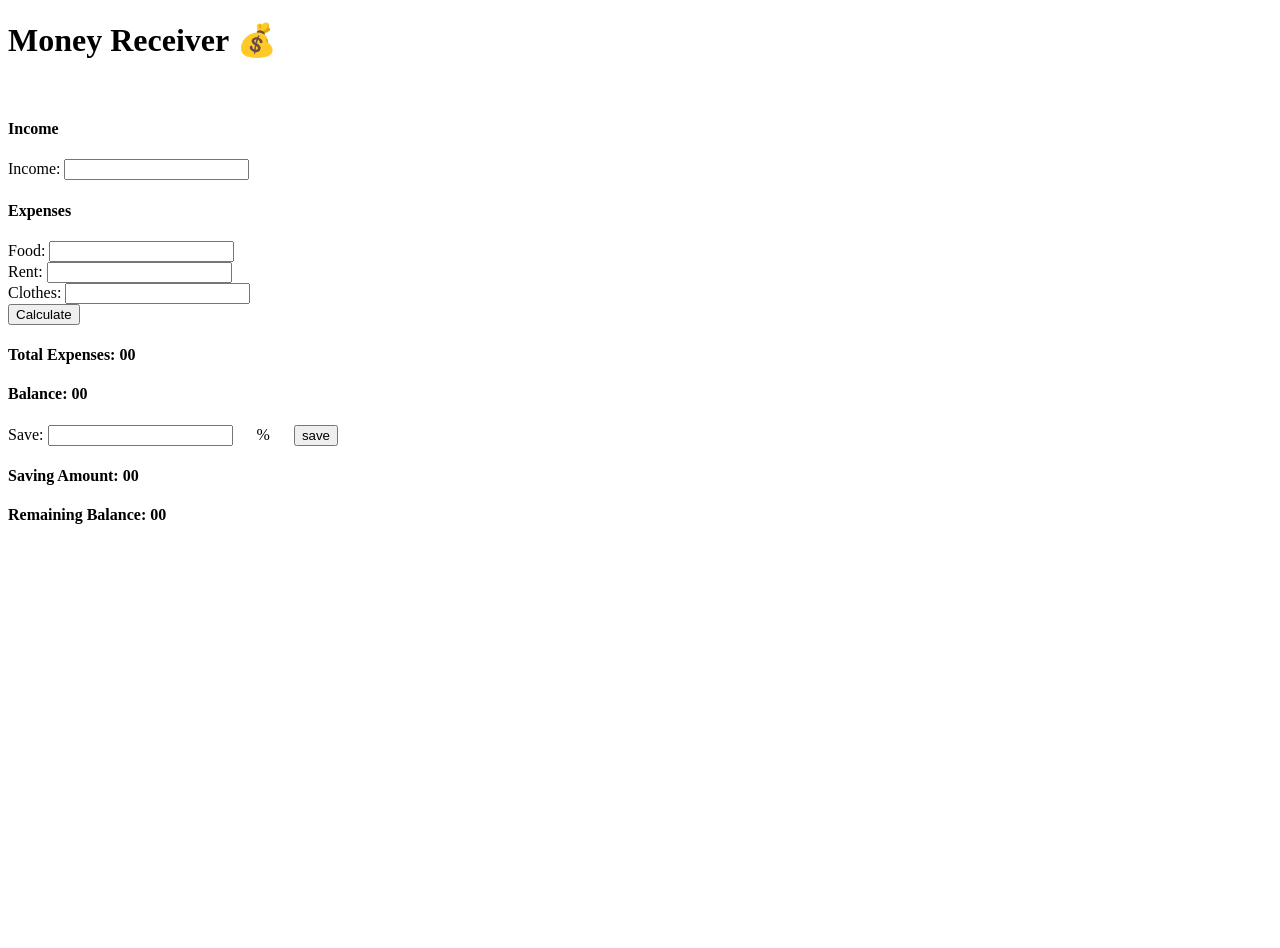
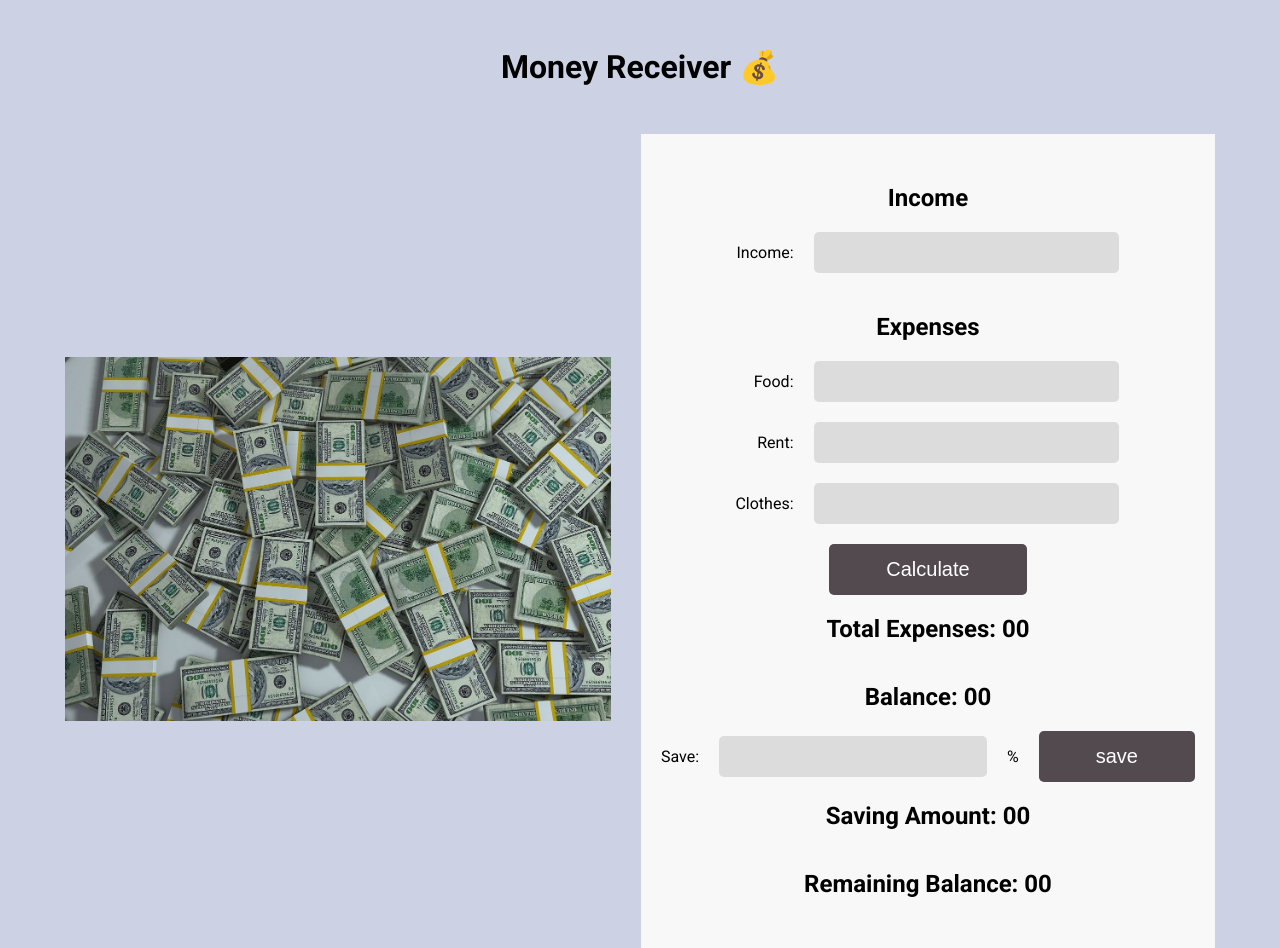
Before and after one commit to Kutubuddin1/money-master, a plain HTML site: page index.html in a window 1280 px wide. Before the commit the page ends 800 px from the top, so only its background shows below. Drawn offline with Linux system fonts and the light colour scheme.

Commit message:
css file added

```diff
--- a/index.html
+++ b/index.html
@@ -6,7 +6,7 @@
     <meta http-equiv="X-UA-Compatible" content="IE=edge" />
     <meta name="viewport" content="width=device-width, initial-scale=1.0" />
     <title> Money Receiver 💰</title>
-    <link rel="stylesheet" href="" />
+    <link rel="stylesheet" href="style.css" />
 </head>
 
 <body>
@@ -15,7 +15,7 @@
     </header>
     <main>
         <div class="img">
-            <img src="" alt="" />
+            <img src="images/pic.jpg" alt="" />
         </div>
         <div class="calculation-column">
             <h4>Income</h4>
--- /dev/null
+++ b/style.css
@@ -0,0 +1,104 @@
+/* font import  */
+@import url("https://fonts.googleapis.com/css2?family=Roboto:wght@400;700&display=swap");
+/* global style  */
+* {
+  margin: 0;
+  padding: 0;
+  box-sizing: border-box;
+}
+body {
+  width: 100%;
+  font-family: "Roboto", sans-serif;
+  background-color: #CCD1E4;
+}
+input:focus {
+  outline: none;
+}
+h4 {
+  font-size: 22px;
+}
+button {
+  color: #fff;
+  background-color: #524A4E;
+  padding: 14px 57px;
+  font-size: 20px;
+  border: none;
+  cursor: pointer;
+  border-radius: 5px;
+}
+/* header and heading style.. */
+header h1 {
+  text-align: center;
+  margin: 48px 0;
+}
+label {
+  padding-right: 20px;
+}
+input {
+  background-color: rgb(220, 220, 220);
+  padding: 10px 18px;
+  border: none;
+  border-radius: 5px;
+  text-align: center;
+  font-size: 18px;
+}
+
+/* main style..  */
+main {
+  width: 100%;
+  padding: 0 65px;
+  display: grid;
+  grid-template-columns: repeat(2, 1fr);
+  gap: 30px;
+  align-items: center;
+
+}
+
+main .img img {
+  width: 100%;
+}
+main .calculation-column {
+  text-align: center;
+  background-color: rgb(248, 248, 248);
+  padding: 30px 20px;
+}
+main .calculation-column h4 {
+  font-size: 24px;
+  padding: 20px 0;
+}
+main .calculation-column .input-box {
+  display: grid;
+  grid-template-columns: 1fr 2fr 0.5fr;
+  align-items: center;
+  text-align: right;
+
+  margin-bottom: 20px;
+}
+
+main .calculation-column .saving {
+  display: grid;
+  grid-template-columns: repeat(4, 1fr);
+  align-items: center;
+}
+.error {
+  background-color: rgb(255, 0, 0);
+  width: 70%;
+  margin: 20px auto;
+  color: #fff;
+  border-radius: 20px;
+  padding: 20px 0;
+  display: none;
+}
+
+
+/* mobile responsive..  */
+@media (max-width: 768px) {
+  main {
+    grid-template-columns: 1fr;
+    gap: 10px;
+    padding: 20px;
+  }
+  main .img img {
+    width: 100%;
+  }
+}
```
